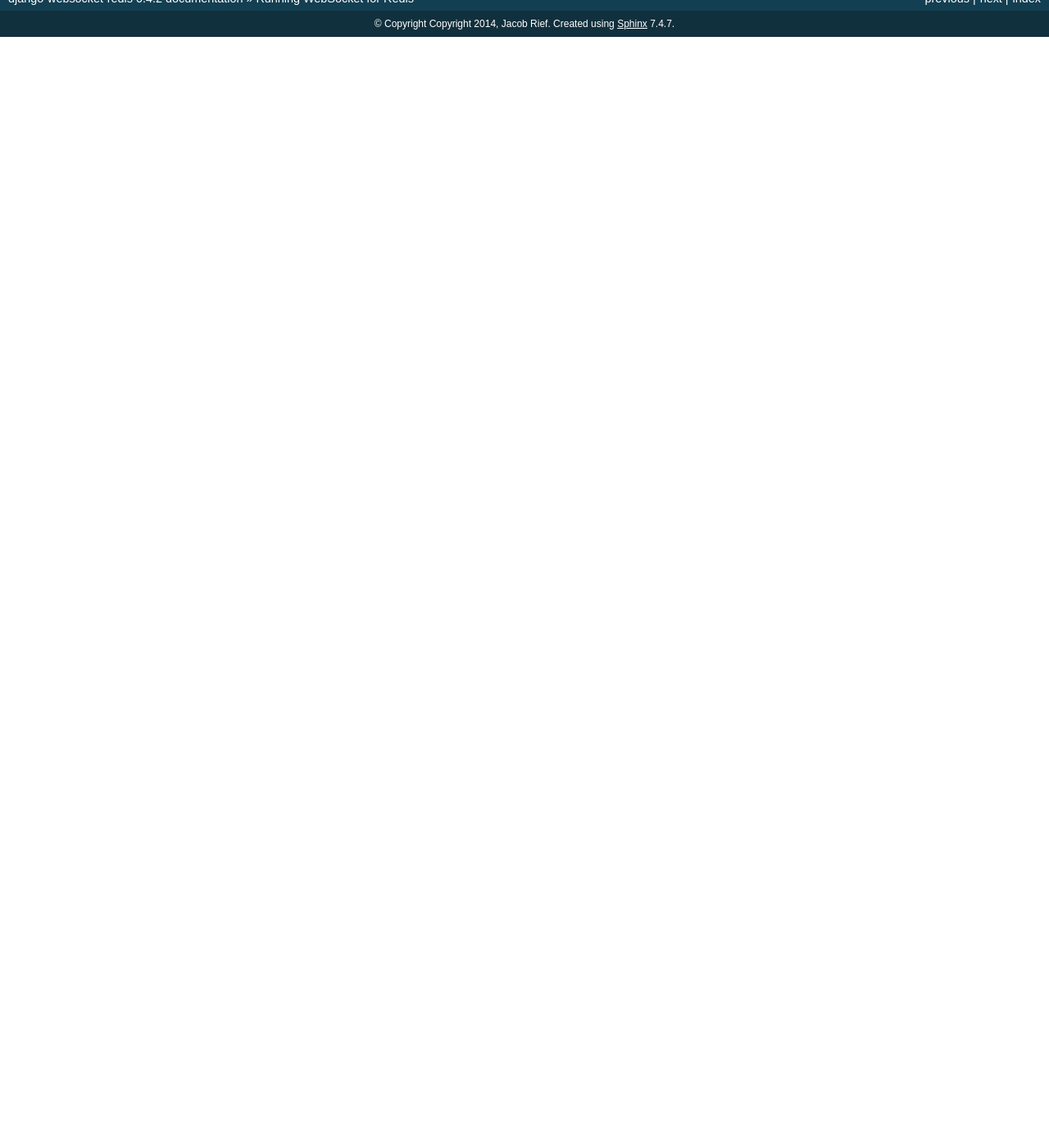
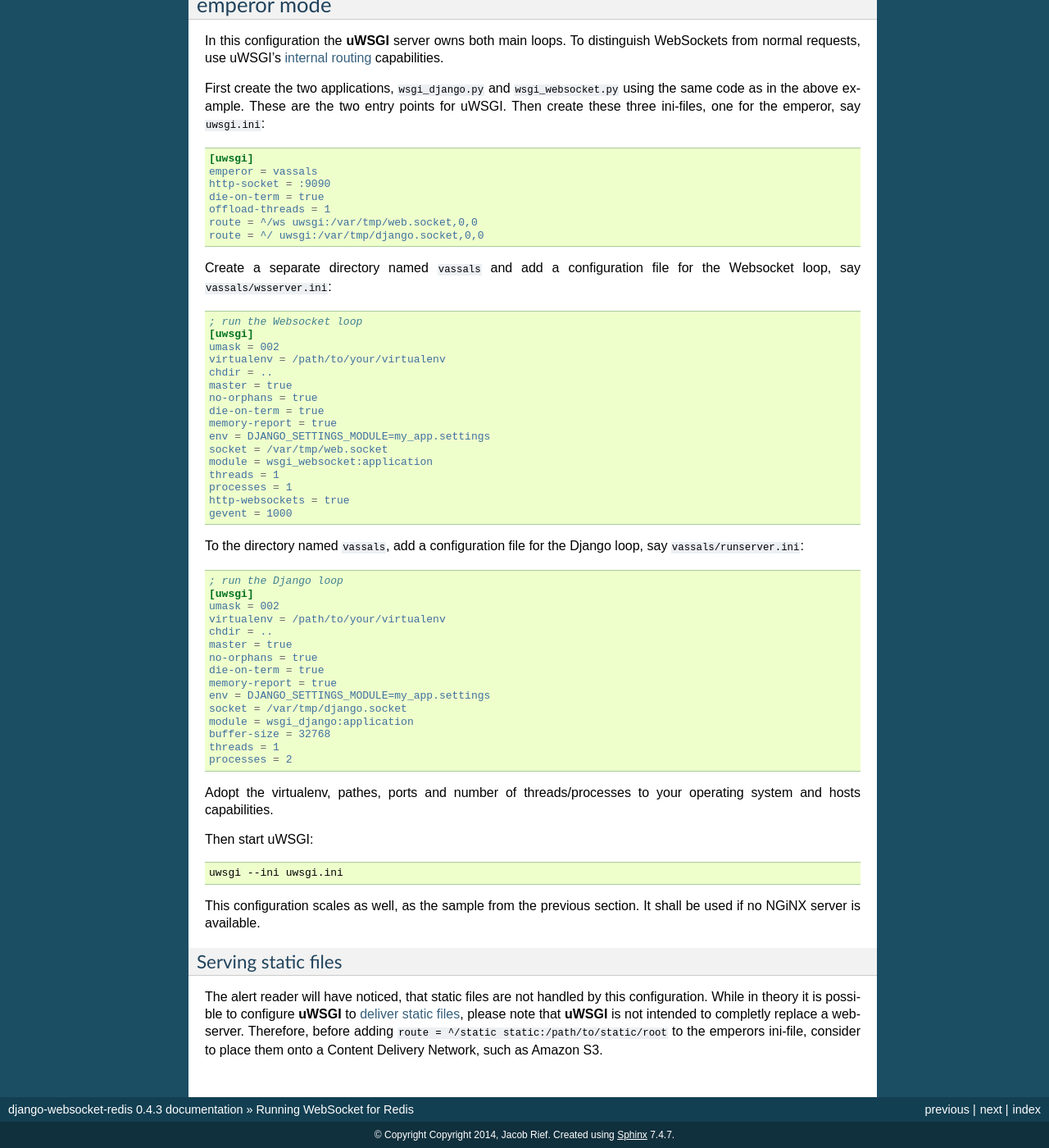
Before and after one commit to jrief/django-websocket-redis, a Sphinx documentation site: the page built from docs/running.rst, in a window 1280 px wide and 1400 px high, scrolled down 3293 px. Shown: the whole window at 82% size. Built offline with Sphinx 7.4.7, drawn with Linux system fonts in a browser that asks for light colours; before the commit the page ends 3338 px from its top, so only the background shows below that; some of the changed text lies outside the part shown.

```diff
--- a/docs/running.rst
+++ b/docs/running.rst
@@ -165,3 +165,89 @@ another extra routing path.
 
 .. |websocket4redis| image:: _static/websocket4redis.png
 .. _psycogreen: https://bitbucket.org/dvarrazzo/psycogreen/
+
+
+Django with WebSockets for Redis as a stand alone uWSGI server in emperor mode
+==============================================================================
+In this configuration the **uWSGI** server owns both main loops. To distinguish WebSockets from
+normal requests, use uWSGI's `internal routing`_ capabilities.
+
+First create the two applications, ``wsgi_django.py`` and ``wsgi_websocket.py`` using the same code
+as in the above example. These are the two entry points for uWSGI. Then create these three
+ini-files, one for the emperor, say ``uwsgi.ini``:
+
+.. code-block:: ini
+
+	[uwsgi]
+	emperor = vassals
+	http-socket = :9090
+	die-on-term = true
+	offload-threads = 1
+	route = ^/ws uwsgi:/var/tmp/web.socket,0,0
+	route = ^/ uwsgi:/var/tmp/django.socket,0,0
+
+Create a separate directory named ``vassals`` and add a configuration file for the Websocket
+loop, say ``vassals/wsserver.ini``:
+
+.. code-block:: ini
+
+	; run the Websocket loop
+	[uwsgi]
+	umask = 002
+	virtualenv = /path/to/your/virtualenv
+	chdir = ..
+	master = true
+	no-orphans = true
+	die-on-term = true
+	memory-report = true
+	env = DJANGO_SETTINGS_MODULE=my_app.settings
+	socket = /var/tmp/web.socket
+	module = wsgi_websocket:application
+	threads = 1
+	processes = 1
+	http-websockets = true
+	gevent = 1000
+
+To the directory named ``vassals``, add a configuration file for the Django loop, say
+``vassals/runserver.ini``:
+
+.. code-block:: ini
+
+	; run the Django loop
+	[uwsgi]
+	umask = 002
+	virtualenv = /path/to/your/virtualenv
+	chdir = ..
+	master = true
+	no-orphans = true
+	die-on-term = true
+	memory-report = true
+	env = DJANGO_SETTINGS_MODULE=my_app.settings
+	socket = /var/tmp/django.socket
+	module = wsgi_django:application
+	buffer-size = 32768
+	threads = 1
+	processes = 2
+
+Adopt the virtualenv, pathes, ports and number of threads/processes to your operating system and
+hosts capabilities.
+
+Then start uWSGI:
+
+.. code-block:: bash
+
+	uwsgi --ini uwsgi.ini
+
+This configuration scales as well, as the sample from the previous section. It shall be used if no
+NGiNX server is available.
+
+Serving static files
+--------------------
+The alert reader will have noticed, that static files are not handled by this configuration. While
+in theory it is possible to configure **uWSGI** to `deliver static files`_, please note that
+**uWSGI** is not intended to completly replace a webserver. Therefore, before adding
+``route = ^/static static:/path/to/static/root`` to the emperors ini-file, consider to place them
+onto a Content Delivery Network, such as Amazon S3.
+
+.. _internal routing: https://uwsgi.readthedocs.org/en/latest/InternalRouting.html
+.. _deliver static files: https://uwsgi.readthedocs.org/en/latest/InternalRouting.html?highlight=routing#static
--- a/ws4redis/__init__.py
+++ b/ws4redis/__init__.py
@@ -1,2 +1,2 @@
 # -*- coding: utf-8 -*-
-__version__ = '0.4.2'
+__version__ = '0.4.3'
```
Also changed, not shown: docs/changelog.rst (+7 -0 lines), 1 other file.
